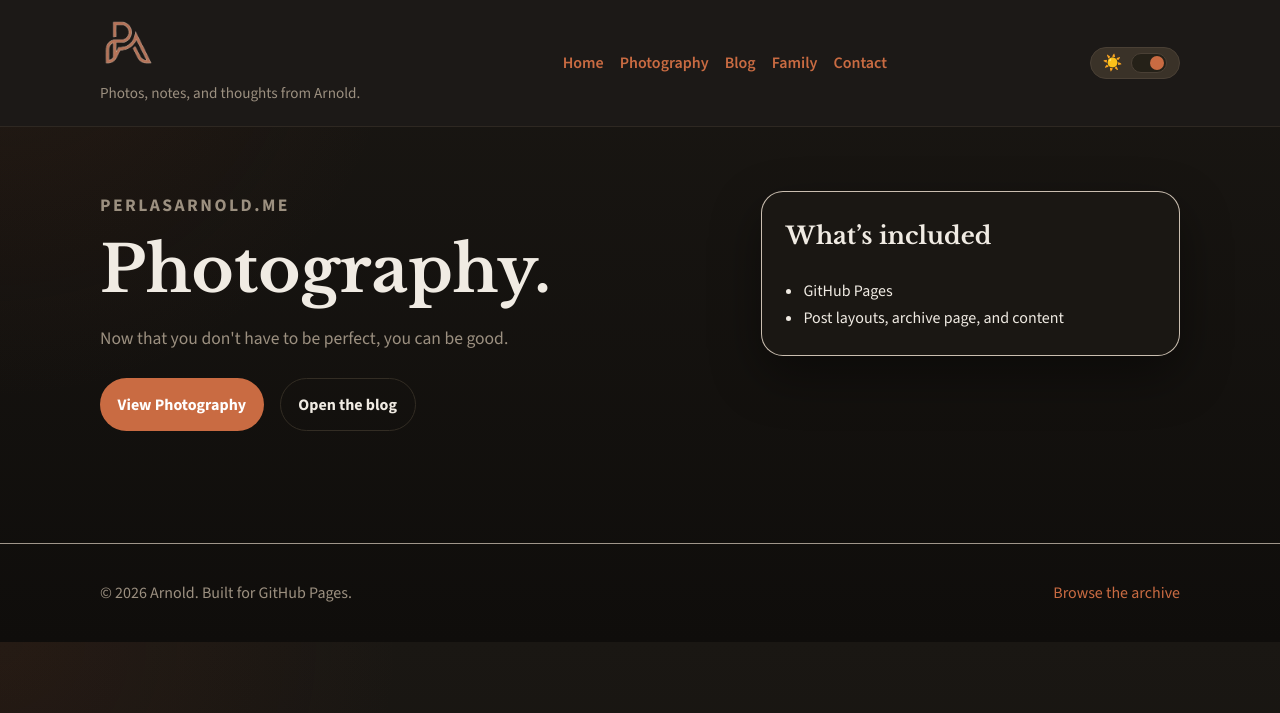
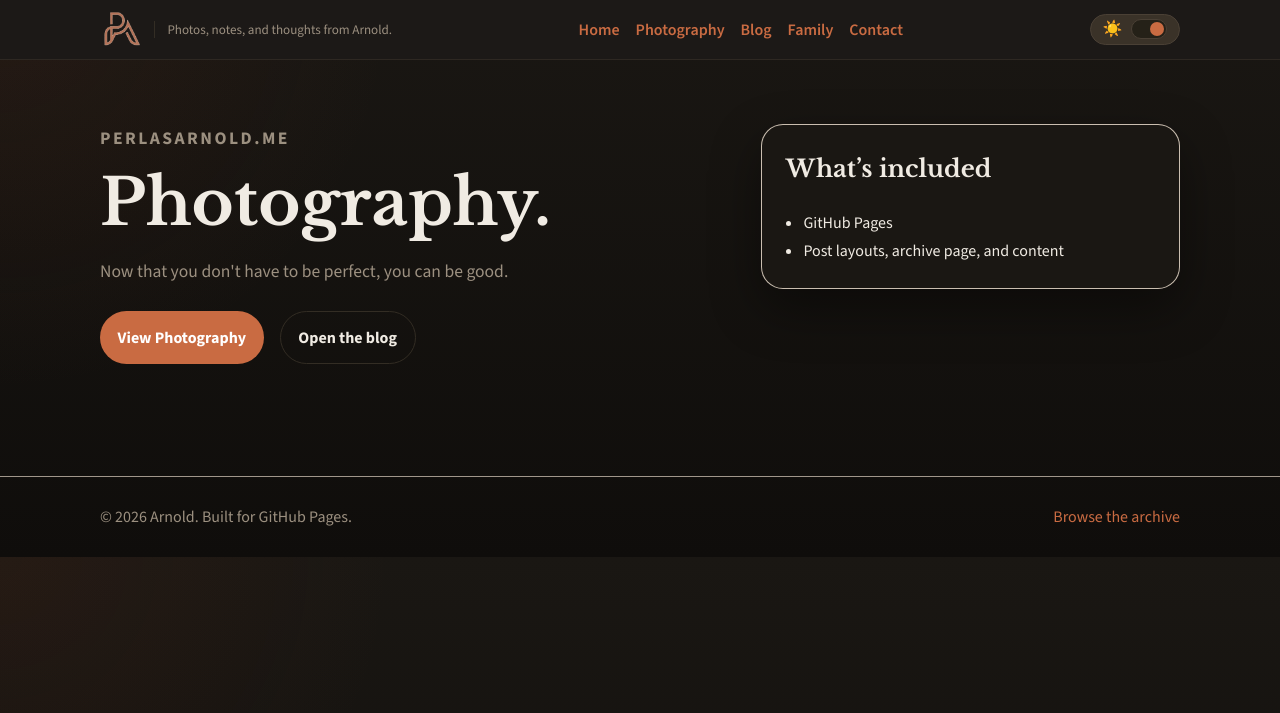
Before and after one commit to perlasarnold/perlasarnold.github.io, a Jekyll site: the page built from index.html, in a window 1280 px wide. Shown: the top 713 px of the page. Built offline with Jekyll 4.4.1, drawn with Linux system fonts in a browser that asks for light colours.

Commit message:
feat: add site-wide CSS with light/dark mode support and responsive layout components

```diff
--- a/assets/css/site.css
+++ b/assets/css/site.css
@@ -91,7 +91,13 @@ a:hover {
   gap: 1.5rem;
   align-items: center;
   justify-content: space-between;
-  padding: 1.2rem 0;
+  padding: 0.65rem 0;
+}
+
+.brand {
+  display: flex;
+  align-items: center;
+  gap: 0.75rem;
 }
 
 .brand a {
@@ -103,9 +109,10 @@ a:hover {
 }
 
 .site-logo {
-  height: 48px;
+  height: 38px;
   width: auto;
   display: block;
+  flex-shrink: 0;
 }
 
 .brand p,
@@ -119,8 +126,11 @@ a:hover {
 }
 
 .brand p {
-  margin: 0.35rem 0 0;
-  font-size: 0.95rem;
+  margin: 0;
+  font-size: 0.82rem;
+  line-height: 1.3;
+  padding-left: 0.75rem;
+  border-left: 1px solid var(--line);
 }
 
 .site-nav {
```
